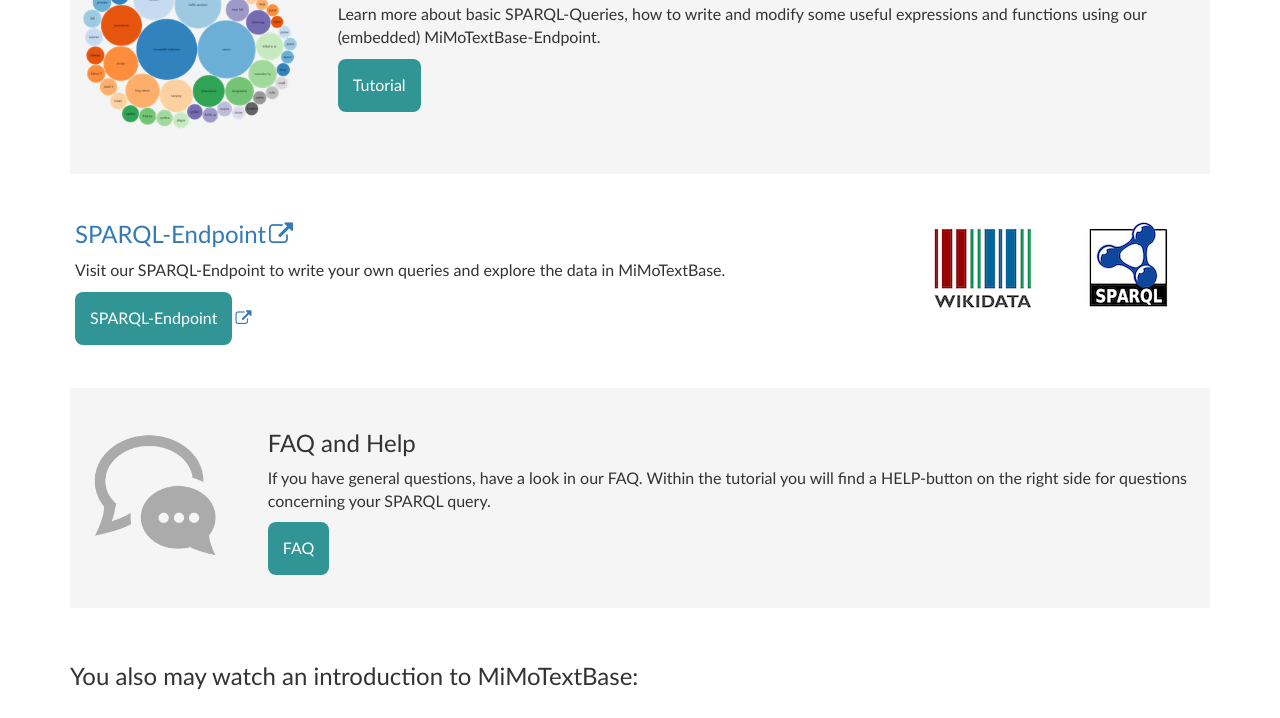
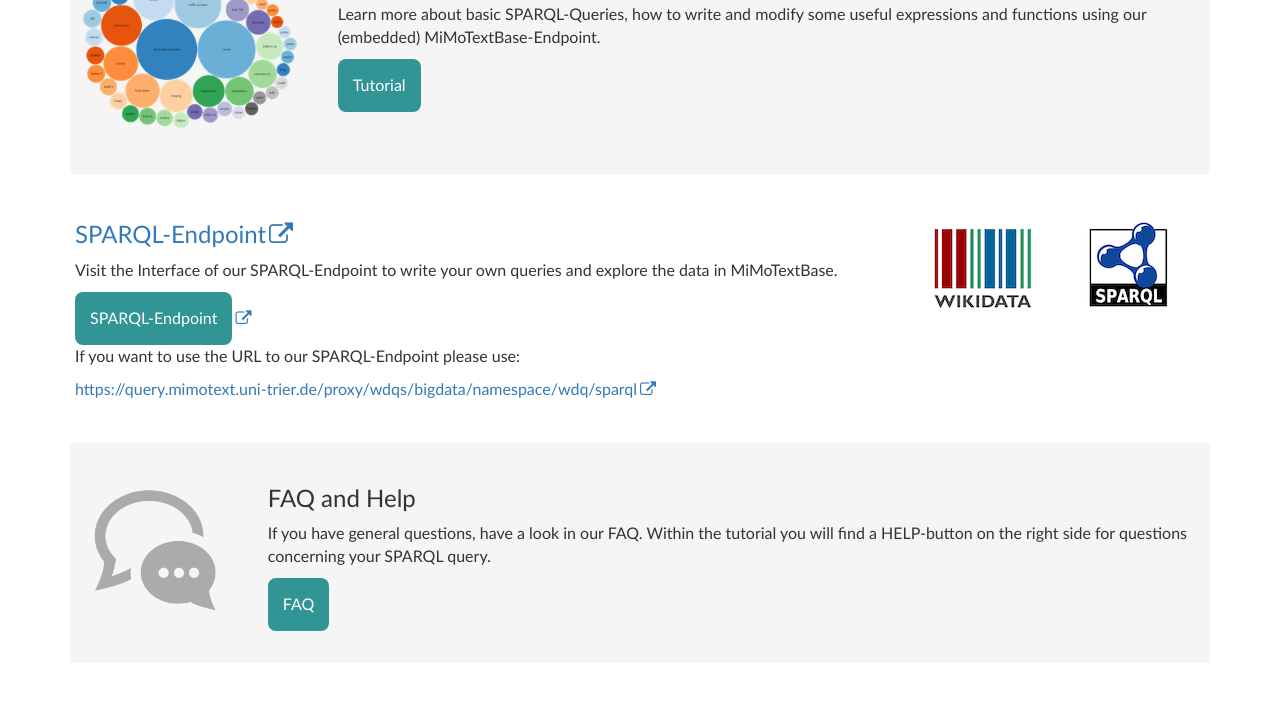
Before and after one commit to MiMoText/MiMoTextBase_Tutorial, a Jekyll site: the page built from index.md, in a window 1280 px wide and 900 px high, scrolled down 950 px, cut to the strip 0-718 px from the top of the window. Built offline with Jekyll 4.4.1, drawn with Linux system fonts in a browser that asks for light colours; comment, search, counter and statistics services are not loaded; some of the changed lines change nothing that is shown.

Commit message:
added URL to Endpoint on index page

```diff
--- a/_includes/landing-page.html
+++ b/_includes/landing-page.html
@@ -87,6 +87,12 @@
     >
       <button class="btn-primary">SPARQL-Endpoint</button></a
     >
+    {{ include.content_4a | markdownify}}
+    <a
+      target="_blank"
+      rel="noopener noreferrer"
+      href="https://query.mimotext.uni-trier.de/proxy/wdqs/bigdata/namespace/wdq/sparql"
+    >https://query.mimotext.uni-trier.de/proxy/wdqs/bigdata/namespace/wdq/sparql</a>
   </div>
 </div>
 <br>
--- a/index.md
+++ b/index.md
@@ -10,7 +10,7 @@ permalink: index.html
 #topnav: topnav_tut
 ---
 
-{% include landing-page.html title_1="Welcome to MiMoTextBase" content_1="Imagine you wanted a ranking of the most common themes in all epistolary novels in French Enlightenment novels, an overview of authors covering “sentimentalism” or a map of all narrative places. The MiMoText knowledge graph combines the linked open data paradigm with the infrastructure of a wikibase and text mining methods of data-based literary history. Using the query language SPARQL, you can query this large and growing knowledge graph about the French Enlightenment novel." content_2="Learn more about Semantic Web and Wikibase. Get to know our knowledge graph on French Enlightenment novels, its sources, modeling approach and infrastructure." title_3="Tutorial" content_3="Learn more about basic SPARQL-Queries, how to write and modify some useful expressions and functions using our (embedded) MiMoTextBase-Endpoint." title_4="SPARQL-Endpoint" content_4="Visit our SPARQL-Endpoint to write your own queries and explore the data in MiMoTextBase." title_5="FAQ and Help" content_5="If you have general questions, have a look in our FAQ. Within the tutorial you will find a HELP-button on the right side for questions concerning your SPARQL query." %}
+{% include landing-page.html title_1="Welcome to MiMoTextBase" content_1="Imagine you wanted a ranking of the most common themes in all epistolary novels in French Enlightenment novels, an overview of authors covering “sentimentalism” or a map of all narrative places. The MiMoText knowledge graph combines the linked open data paradigm with the infrastructure of a wikibase and text mining methods of data-based literary history. Using the query language SPARQL, you can query this large and growing knowledge graph about the French Enlightenment novel." content_2="Learn more about Semantic Web and Wikibase. Get to know our knowledge graph on French Enlightenment novels, its sources, modeling approach and infrastructure." title_3="Tutorial" content_3="Learn more about basic SPARQL-Queries, how to write and modify some useful expressions and functions using our (embedded) MiMoTextBase-Endpoint." title_4="SPARQL-Endpoint" content_4="Visit the Interface of our SPARQL-Endpoint to write your own queries and explore the data in MiMoTextBase." content_4a="If you want to use the URL to our SPARQL-Endpoint please use: " title_5="FAQ and Help" content_5="If you have general questions, have a look in our FAQ. Within the tutorial you will find a HELP-button on the right side for questions concerning your SPARQL query." %}
 
 
 
```
